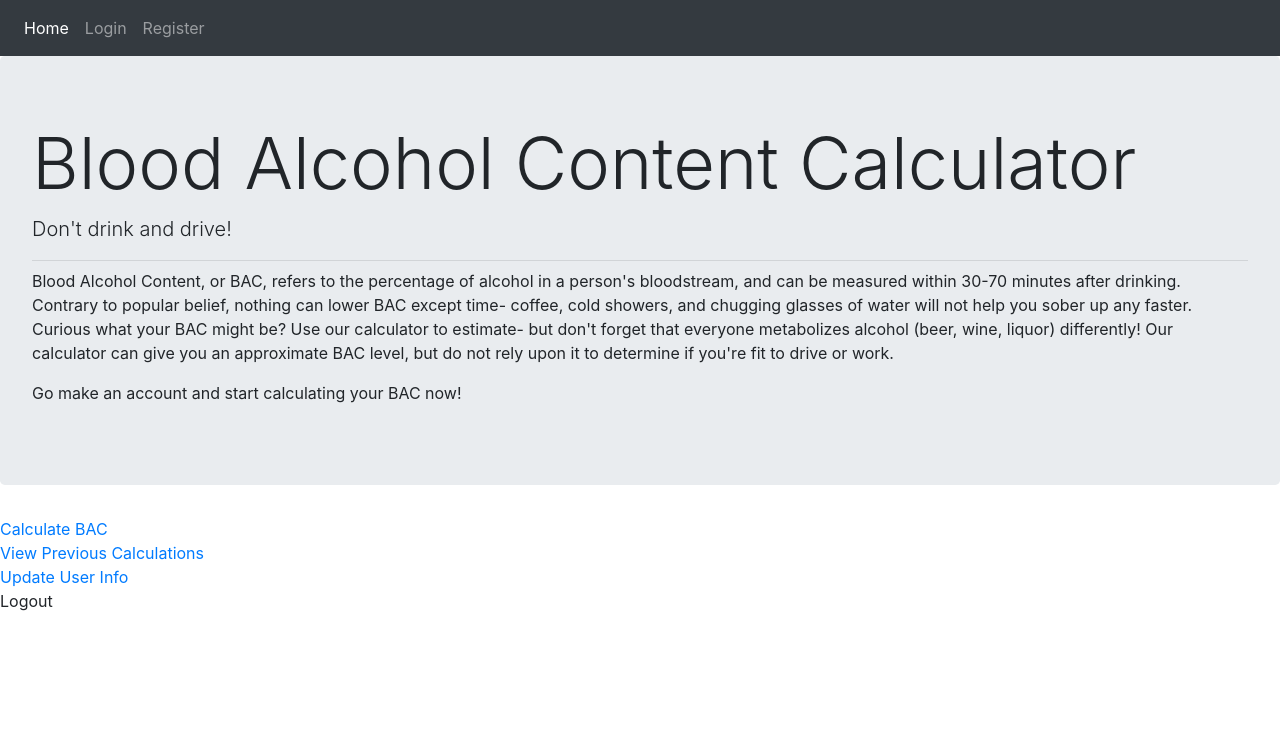
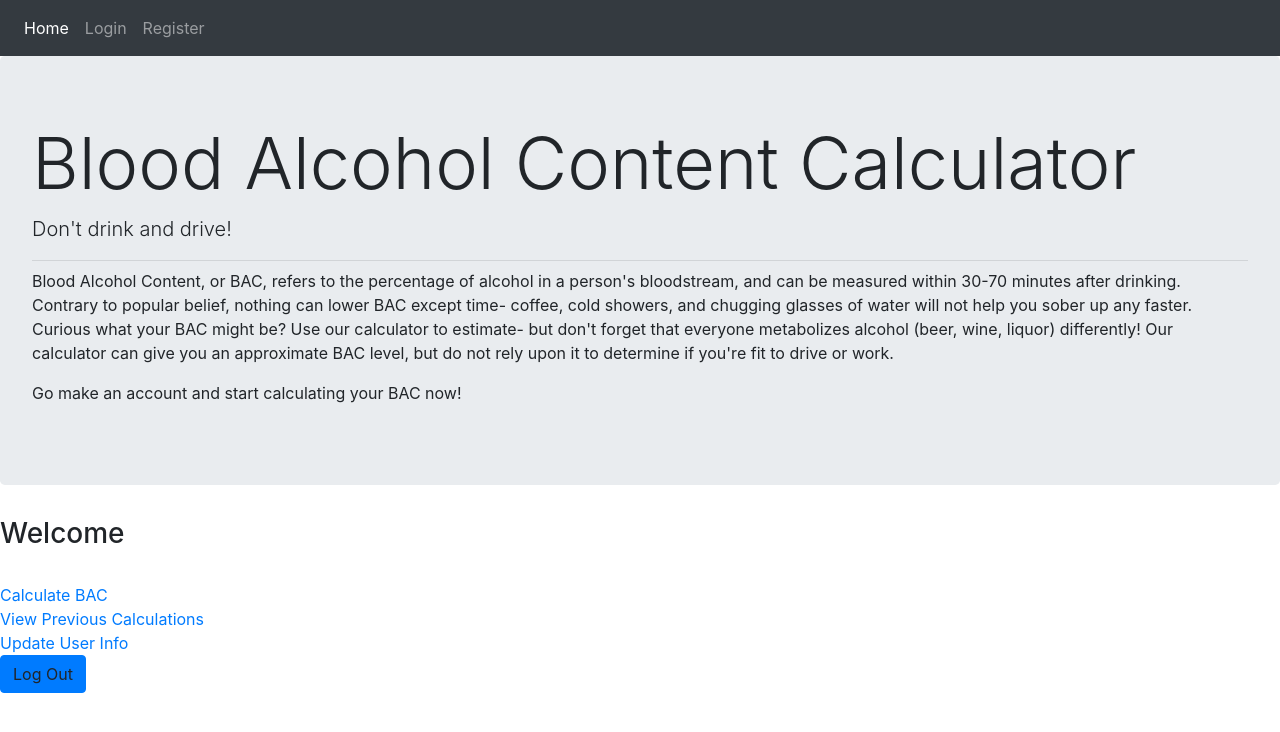
Before and after one commit to LTCHIPS/BACalculator-Angular, an Angular app: page /welcome in a window 1280 px wide. Shown: the top 732 px of the page. Built offline with nearby package versions, Linux system fonts and the light colour scheme; sample sign-in values are in the browser's storage.

Commit message:
added welcome header

```diff
--- a/src/app/welcome/welcome.component.html
+++ b/src/app/welcome/welcome.component.html
@@ -1,7 +1,9 @@
+<h3>Welcome</h3>
+<br>
 <a routerLink="calc">Calculate BAC</a>
 <br>
 <a routerLink="">View Previous Calculations</a>
 <br>
 <a routerLink="">Update User Info</a>
 <br>
-<a (click)="logout()">Logout</a>
+<a class="btn btn-primary" role="button" (click)="logout()">Log Out</a>
```
